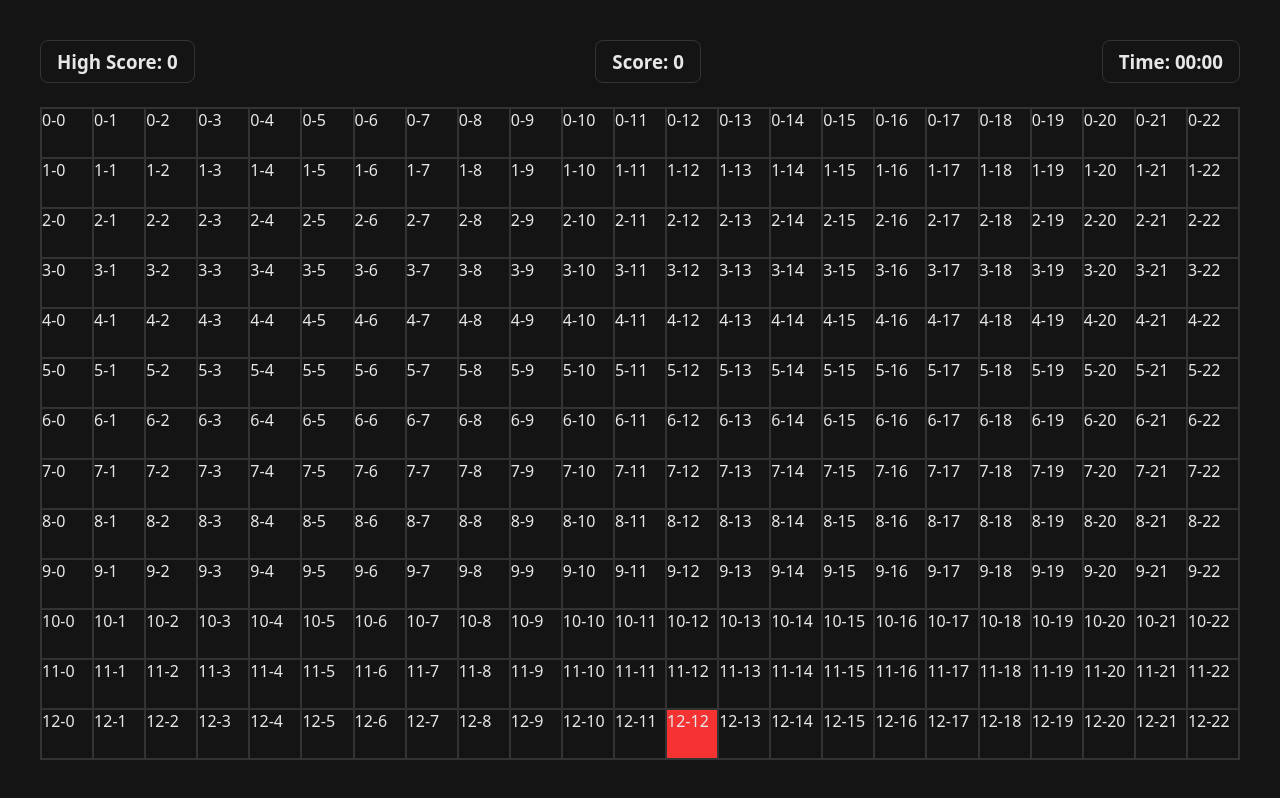
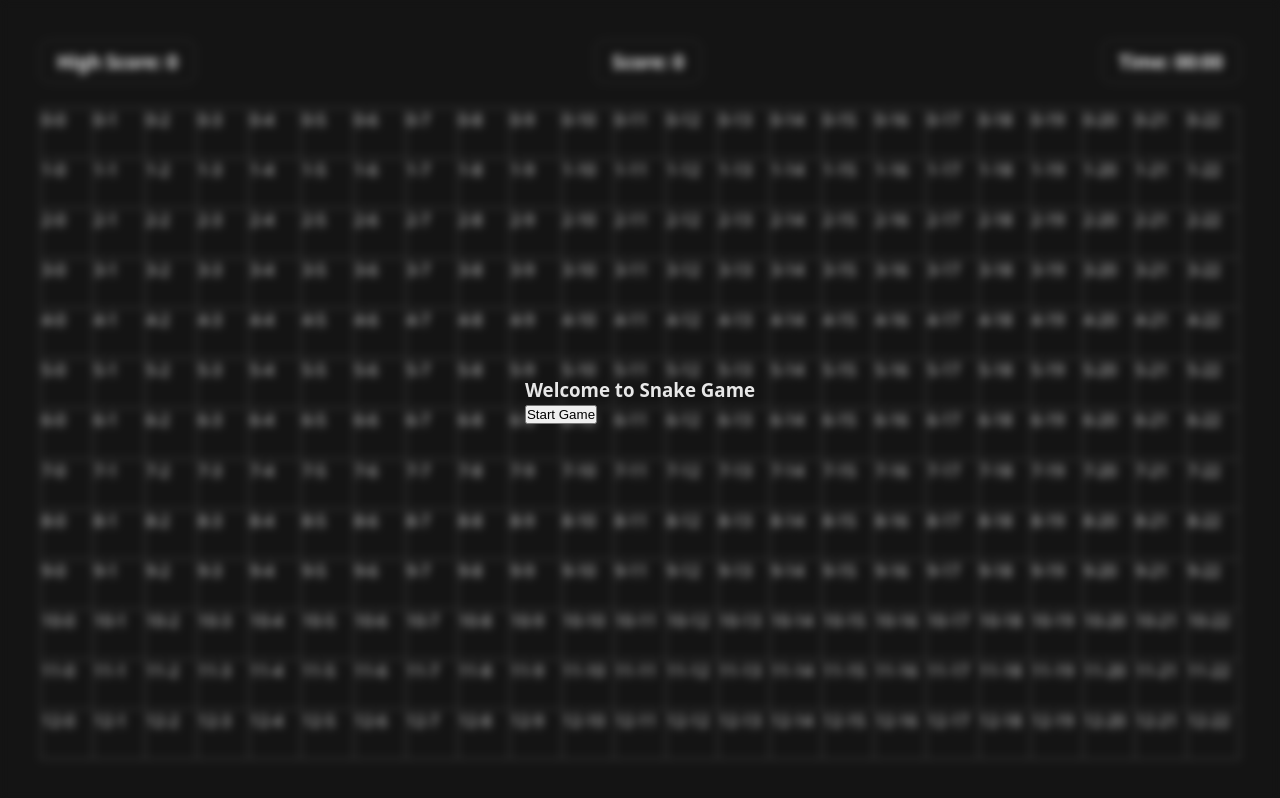
Before and after one commit to VJADOUN2000/SNAKE-GAME, a plain HTML site: page index.html in a window 1280 px wide. Drawn offline with Linux system fonts and the light colour scheme.

Commit message:
Make a section modal for start a new game layout which is inside main section

```diff
--- a/index.html
+++ b/index.html
@@ -27,9 +27,14 @@
                 </div>
             </div>
             <div class="board">
-
             </div>
         </section>
+        <div class="modal">
+            <div class="start-game">
+                <h3>Welcome to Snake Game</h3>
+                <button class="btn btn-start">Start Game</button>
+            </div>
+        </div>
     </main>
     <script src="script.js"></script>
 </body>
--- a/script.js
+++ b/script.js
@@ -46,7 +46,7 @@ function render(){
             clearInterval(intervalId)
         }
 
-        if(head.x==food.x & head.y==food.y){
+        if(head.x==food.x && head.y==food.y){
             blocks[`${food.x}-${food.y}`].classList.remove("food")
             food = {
                 x: Math.floor(Math.random() *rows),y: Math.floor(Math.random() *cols)
@@ -68,10 +68,10 @@ function render(){
     })
 }
 
-intervalId= setInterval(()=>{
-        render()
+// intervalId= setInterval(()=>{
+//         render()
 
-},300)
+// },300)
 
 addEventListener("keydown", (event) => {
     if(event.key == "ArrowUp"){
--- a/style.css
+++ b/style.css
@@ -106,3 +106,15 @@ section .infos{
 .food{
     background-color: var(--bg-food-color);
 }
+
+.modal{
+    height: 100vh;
+    width: 100vw;
+    position: fixed;
+    top: 0;
+    display: flex;
+    justify-content: center;
+    backdrop-filter: blur(4px);
+    align-items: center;
+
+}
```
